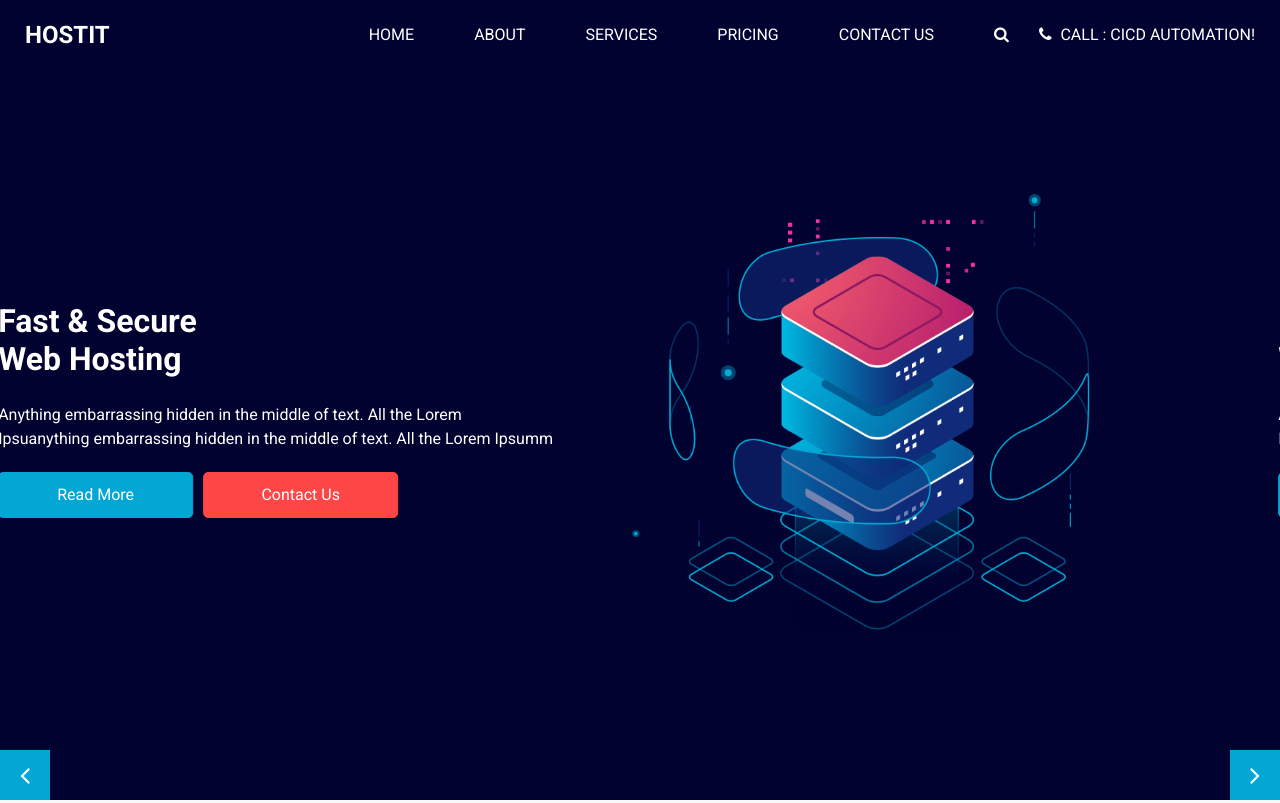
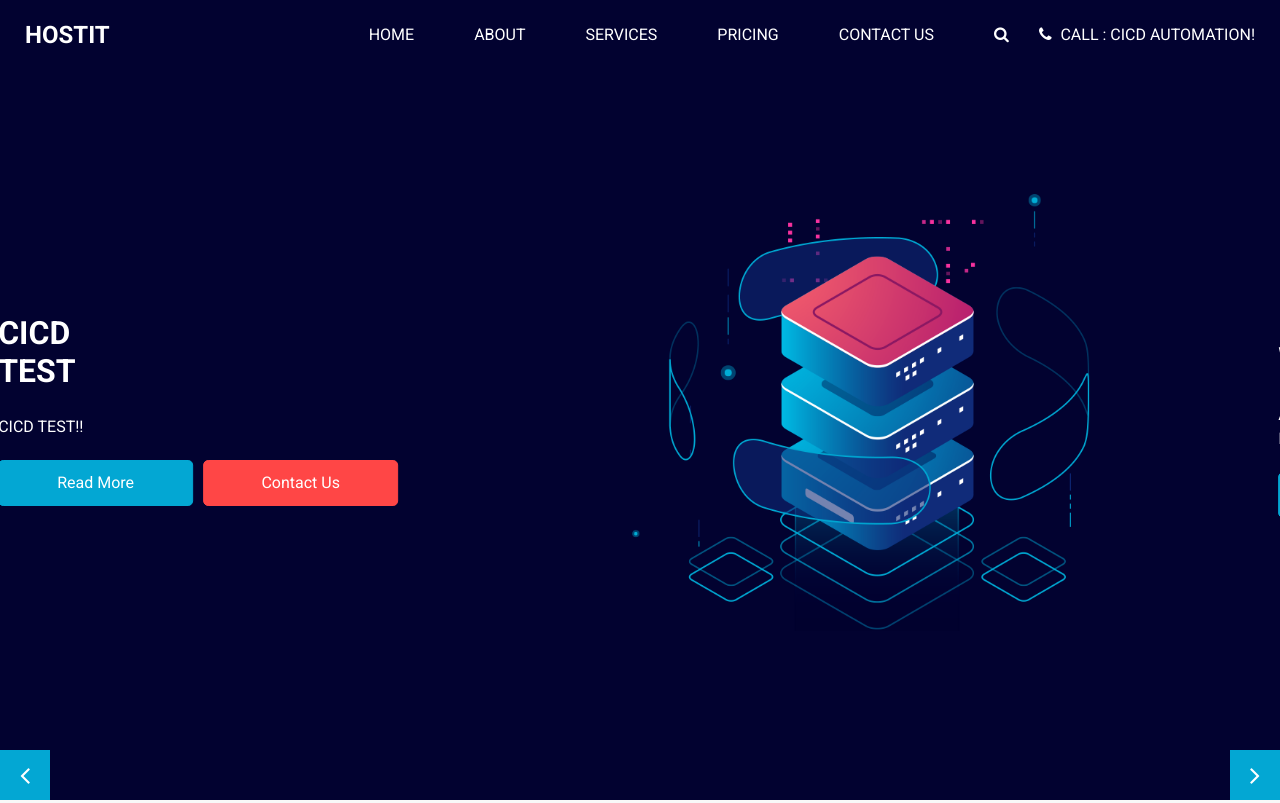
Before and after one commit to jayp16p/cicd, a plain HTML site: page index.html in a window 1280 px wide. Shown: the top 803 px of the page. Drawn offline with Linux system fonts and the light colour scheme; a script that the page names is missing.

Commit message:
Update index.html

```diff
--- a/index.html
+++ b/index.html
@@ -93,11 +93,11 @@
                 <div class="col-md-6">
                   <div class="detail-box">
                     <h1>
-                      Fast & Secure <br>
-                      Web Hosting
+                      CICD <br>
+                      TEST
                     </h1>
                     <p>
-                      Anything embarrassing hidden in the middle of text. All the Lorem Ipsuanything embarrassing hidden in the middle of text. All the Lorem Ipsumm </p>
+                      CICD TEST!! </p>
                     <div class="btn-box">
                       <a href="" class="btn-1">
                         Read More
```
